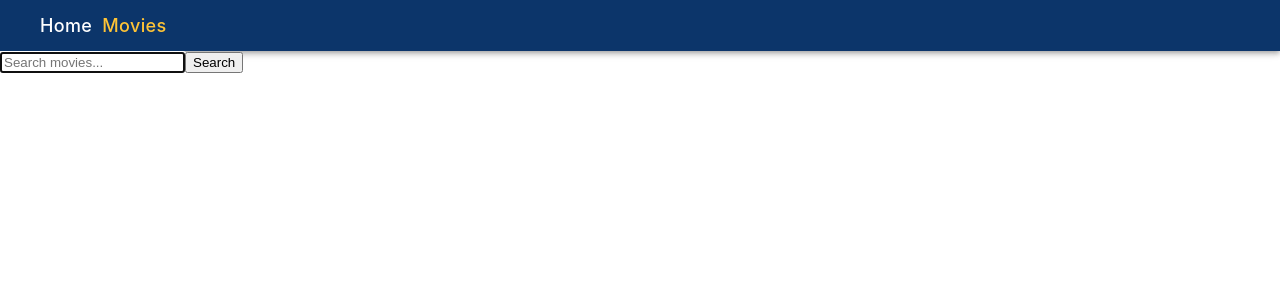
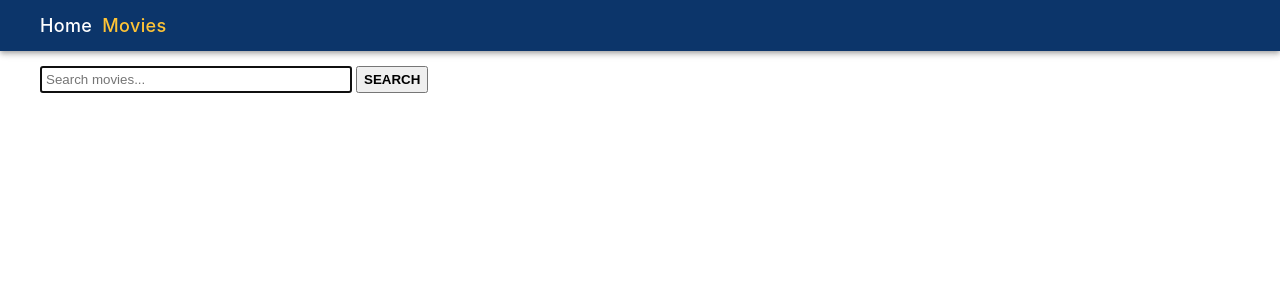
Before and after one commit to dzapeka/goit-react-hw-05-movies, a React (Create React App) app: page /movies in a window 1280 px wide. Shown: the top 300 px of the page. Built offline with nearby package versions, Linux system fonts and the light colour scheme.

Commit message:
add form styles

```diff
--- a/src/components/MoviesList/MoviesList.styled.js
+++ b/src/components/MoviesList/MoviesList.styled.js
@@ -30,7 +30,6 @@ export const StyledListItem = styled.li`
 export const StyledLink = styled(Link)`
   text-decoration: none;
   color: inherit;
-  font-weight: 600;
   font-size: 18px;
   line-height: 1.5;
   letter-spacing: 0.02em;
--- a/src/components/SearchMoviesForm/SearchMoviesForm.jsx
+++ b/src/components/SearchMoviesForm/SearchMoviesForm.jsx
@@ -1,3 +1,9 @@
+import {
+  StyledForm,
+  StyledInput,
+  StyledSearchButton,
+} from './SearchMoviesForm.styled';
+
 const SearchForm = ({ onSubmit }) => {
   const handleSubmit = event => {
     event.preventDefault();
@@ -7,8 +13,8 @@ const SearchForm = ({ onSubmit }) => {
   };
 
   return (
-    <form onSubmit={handleSubmit}>
-      <input
+    <StyledForm onSubmit={handleSubmit}>
+      <StyledInput
         type="text"
         autoComplete="off"
         name="searchQuery"
@@ -16,8 +22,8 @@ const SearchForm = ({ onSubmit }) => {
         autoFocus
         required
       />
-      <button type="submit">Search</button>
-    </form>
+      <StyledSearchButton type="submit">Search</StyledSearchButton>
+    </StyledForm>
   );
 };
 
--- /dev/null
+++ b/src/components/SearchMoviesForm/SearchMoviesForm.styled.js
@@ -0,0 +1,16 @@
+import styled from 'styled-components';
+
+export const StyledInput = styled.input`
+  padding: 4px;
+  width: 300px;
+`;
+
+export const StyledSearchButton = styled.button`
+  text-transform: uppercase;
+  font-weight: 600;
+`;
+
+export const StyledForm = styled.form`
+  display: flex;
+  gap: 4px;
+`;
--- a/src/pages/MoviesPage.jsx
+++ b/src/pages/MoviesPage.jsx
@@ -1,6 +1,7 @@
 import Loader from 'components/Loader/Loader';
 import MoviesList from 'components/MoviesList/MoviesList';
 import SearchForm from 'components/SearchMoviesForm/SearchMoviesForm';
+import Section from 'components/Section/Section';
 import { searchMovie } from 'js/themoviedb-api';
 import { Notify } from 'notiflix';
 import React, { useEffect, useState } from 'react';
@@ -46,11 +47,18 @@ const MoviesPage = () => {
   }, [searchQuery]);
 
   return (
-    <>
+    <Section>
       <SearchForm onSubmit={searchQuery => onSearchFormSubmit(searchQuery)} />
-      {isLoading && <Loader />}
-      {movies.length > 0 && <MoviesList movies={movies} location={location} />}
-    </>
+      {isLoading ? (
+        <Loader />
+      ) : (
+        <>
+          {movies.length > 0 && (
+            <MoviesList movies={movies} location={location} />
+          )}
+        </>
+      )}
+    </Section>
   );
 };
 
--- a/src/pages/ReviewsPage.jsx
+++ b/src/pages/ReviewsPage.jsx
@@ -29,11 +29,16 @@ const ReviewsPage = () => {
 
   return (
     <>
-      {isLoading && <Loader />}
-      {reviews.length > 0 ? (
-        <ReviewsList reviews={reviews} />
+      {isLoading ? (
+        <Loader />
       ) : (
-        'We do not have any reviews for this movie'
+        <>
+          {reviews.length > 0 ? (
+            <ReviewsList reviews={reviews} />
+          ) : (
+            'We do not have any reviews for this movie'
+          )}
+        </>
       )}
     </>
   );
```
